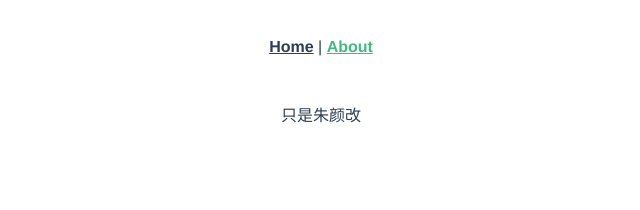
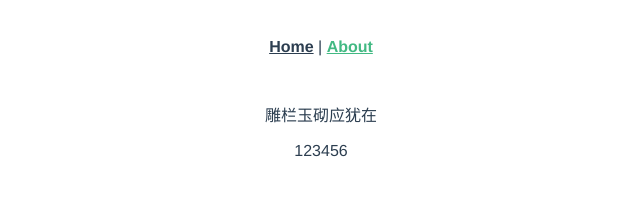
Before and after one commit to 991025/chuchen, a Vue app: page /about in a window 1280 px wide. Shown: the top 210 px of the page, without its empty margins (319-959 px from the left). Built offline with nearby package versions, Linux system fonts and the light colour scheme.

Commit message:
在dev上修改

```diff
--- a/src/views/About.vue
+++ b/src/views/About.vue
@@ -1,6 +1,6 @@
 <template>
   <div class="about">
-
-    <p>只是朱颜改</p>
+    <p>雕栏玉砌应犹在</p>
+    <p>123456</p>
   </div>
 </template>
```
